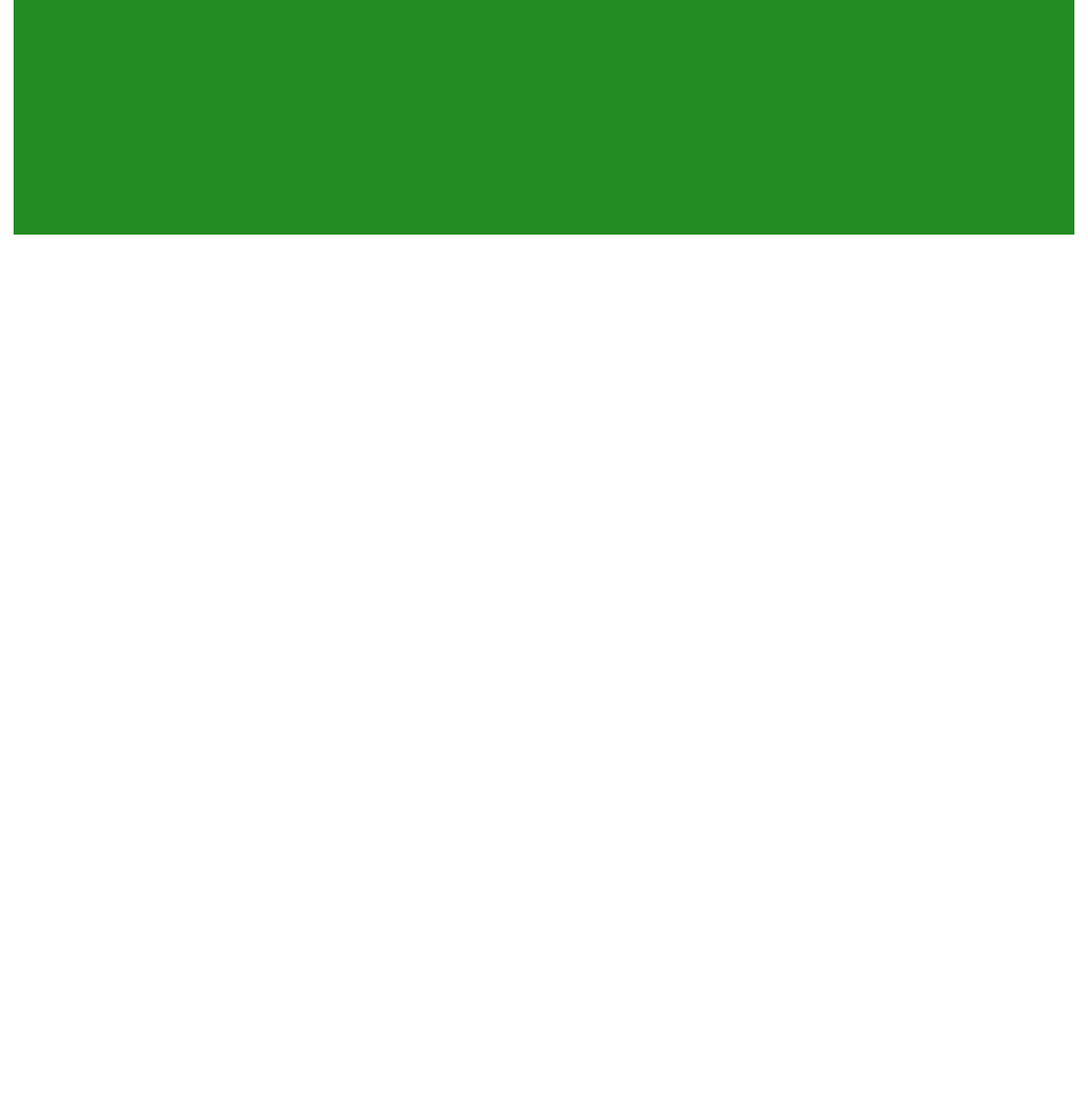
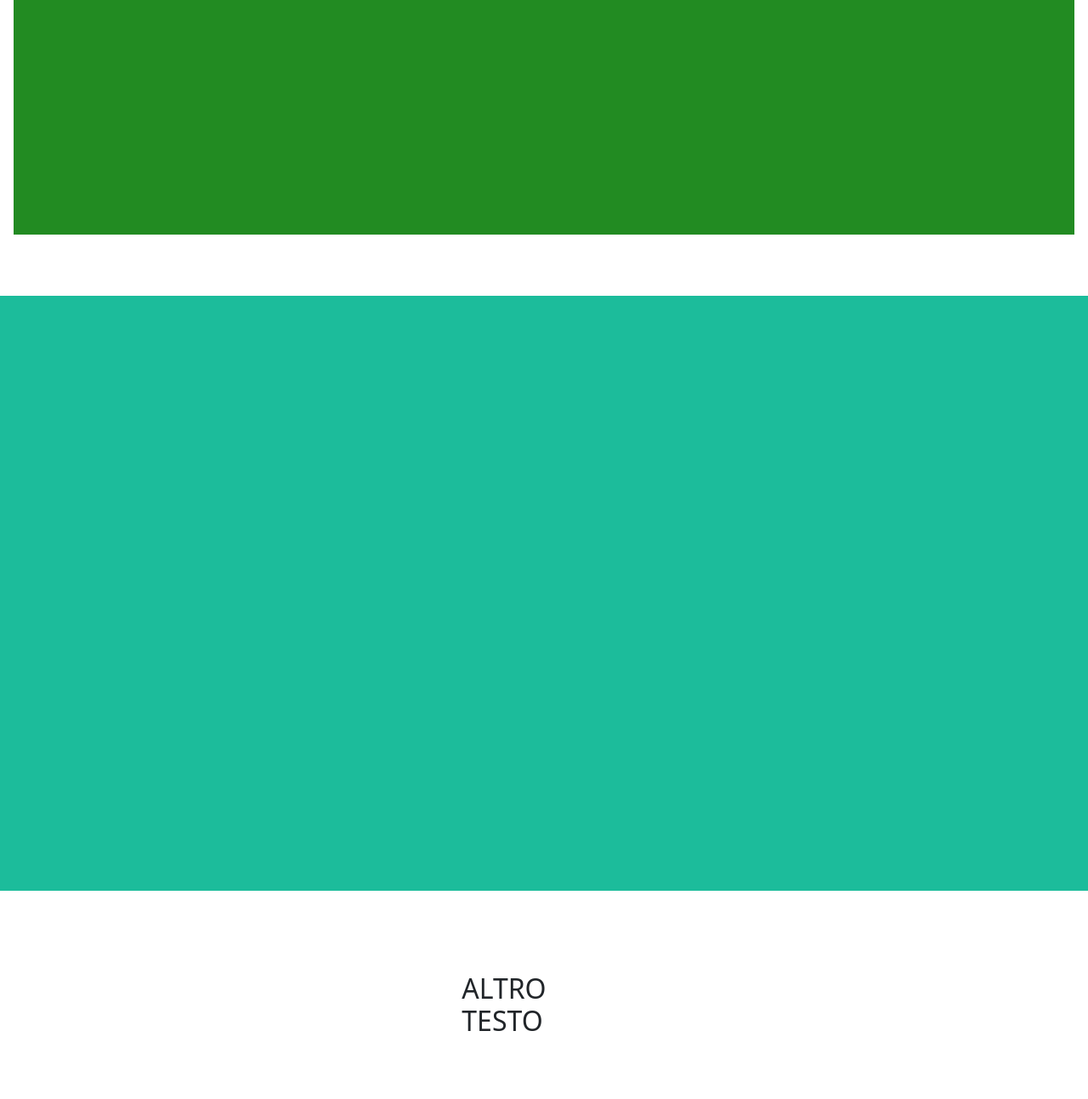
Before and after one commit to niculas1989/html-css-bootstrap-freelancer, a plain HTML site: page index.html in a window 1280 px wide. Shown: the part 3185-4478 px from the top of the page at 85% size. Before the commit the page ends 3485 px from the top, so only its background shows below. Drawn offline with nearby package versions, Linux system fonts and the light colour scheme.

Commit message:
added #about + other row

```diff
--- a/css/style.css
+++ b/css/style.css
@@ -15,3 +15,9 @@ header {
 .bg-forest-green {
     background-color: forestgreen;
 }
+
+#about {
+    height: 700px;
+    background-color: #1CBC9B;
+
+}
--- a/index.html
+++ b/index.html
@@ -41,6 +41,16 @@
         </div>
     </div>
 
+    <div id="about" class="my-5">
+
+    </div>
+
+    <div class="row">
+        <div class="h2 col-2 offset-5 py-5">
+            <p>ALTRO TESTO</p>
+        </div>
+    </div>
+
 </body>
 
 </html>
```
